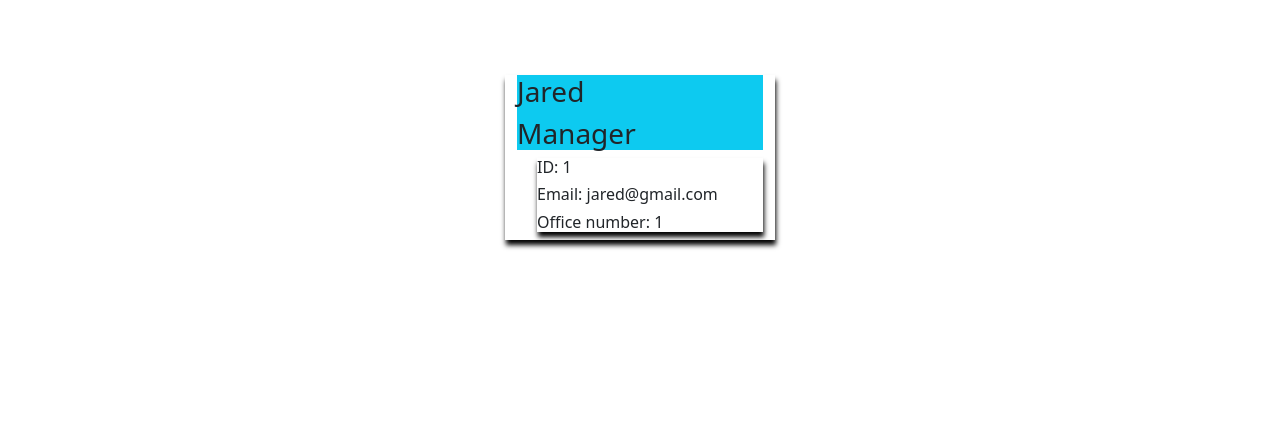
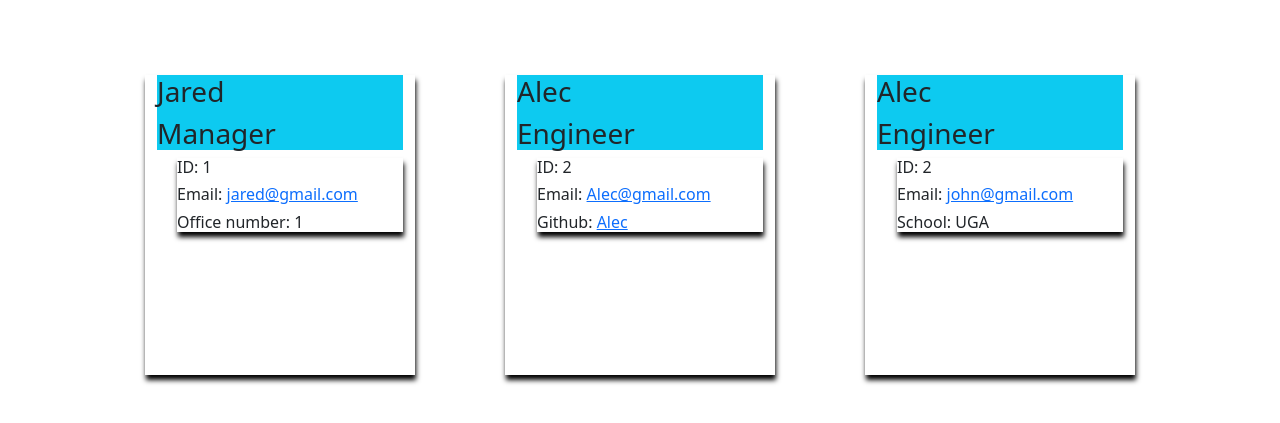
Before and after one commit to Kyaeror/Team_Building, a website: page Assets/example.html in a window 1280 px wide. Shown: the part 151-574 px from the top of the page. Drawn offline with nearby package versions, Linux system fonts and the light colour scheme.

Commit message:
added coding and different job titles

```diff
--- a/Assets/example.html
+++ b/Assets/example.html
@@ -10,18 +10,39 @@
 <body>
     <div class="text-center text-white bg-danger h1" style="padding-top: 50px; padding-bottom: 50px;">My Team</div>
     <div class="row d-flex justify-content-around" style="padding-top: 50px; position: relative; margin-left: 100px; margin-right: 100px;">
-        <div class="col-3 card1" style = "margin: 20px 10px 0;box-shadow: 1px 5px 5px black" >
+        <div class="col-3 card1" style = "margin: 20px 10px 0; height: 300px;box-shadow: 1px 5px 5px black" >
             <div class="bg-info">
                 <div class="name h3">Jared</div>
                 <div class="occupation h3">Manager</div>
             </div>
             <div class = "inner-card" style = "margin-left: 20px; box-shadow: 1px 5px 5px black">
                 <div class="employee-id h6">ID: 1</div>
-                <div class="email h6">Email: jared@gmail.com</div>
+                <div class="email h6">Email: <a href= mailto:jared@gmail.com target="_blank">jared@gmail.com</a></div>
                 <div class="office-number h6">Office number: 1</div>
             </div>
         </div>
-
+        <div class="col-3 card2" style = "margin: 20px 10px 0; height: 300px;box-shadow: 1px 5px 5px black" >
+            <div class="bg-info">
+                <div class="name h3">Alec</div>
+                <div class="occupation h3">Engineer</div>
+            </div>
+            <div class = "inner-card" style = "margin-left: 20px; box-shadow: 1px 5px 5px black">
+                <div class="employee-id h6">ID: 2</div>
+                <div class="email h6">Email: <a href= mailto:Alec@gmail.com target="_blank">Alec@gmail.com</a></div>
+                <div class="github-link h6">Github: <a href="https://github.com/Kyaeror" target="_blank">Alec</a></div>
+            </div>
+        </div>
+        <div class="col-3 card2" style = "margin: 20px 10px 0; height: 300px;box-shadow: 1px 5px 5px black" >
+            <div class="bg-info">
+                <div class="name h3">Alec</div>
+                <div class="occupation h3">Engineer</div>
+            </div>
+            <div class = "inner-card" style = "margin-left: 20px; box-shadow: 1px 5px 5px black">
+                <div class="employee-id h6">ID: 2</div>
+                <div class="email h6">Email: <a href= mailto:john@gmail.com target="_blank">john@gmail.com</a></div>
+                <div class="school h6">School: UGA</div>
+            </div>
+        </div>
         </div>
     </div>
 </body>
```
